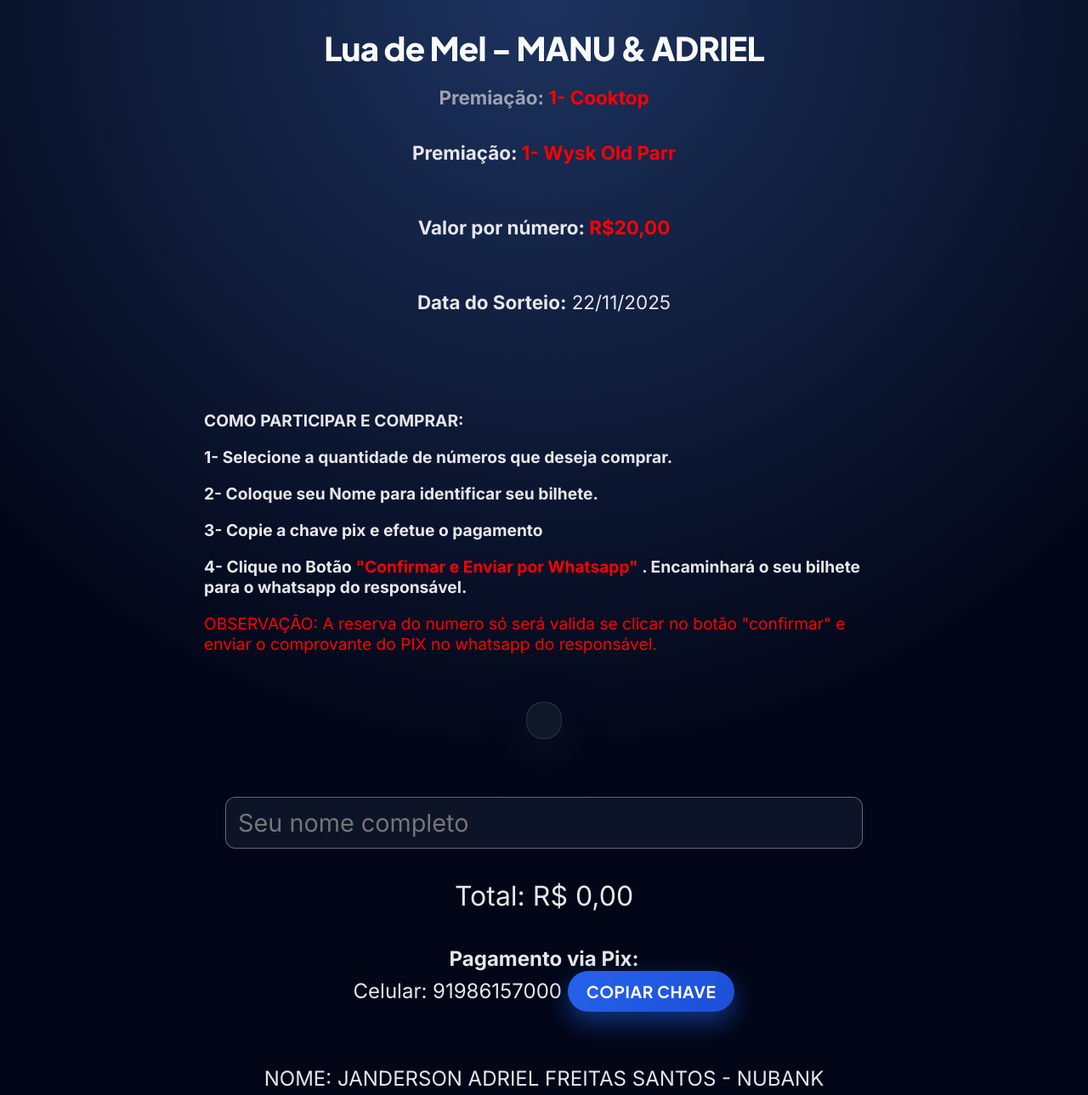
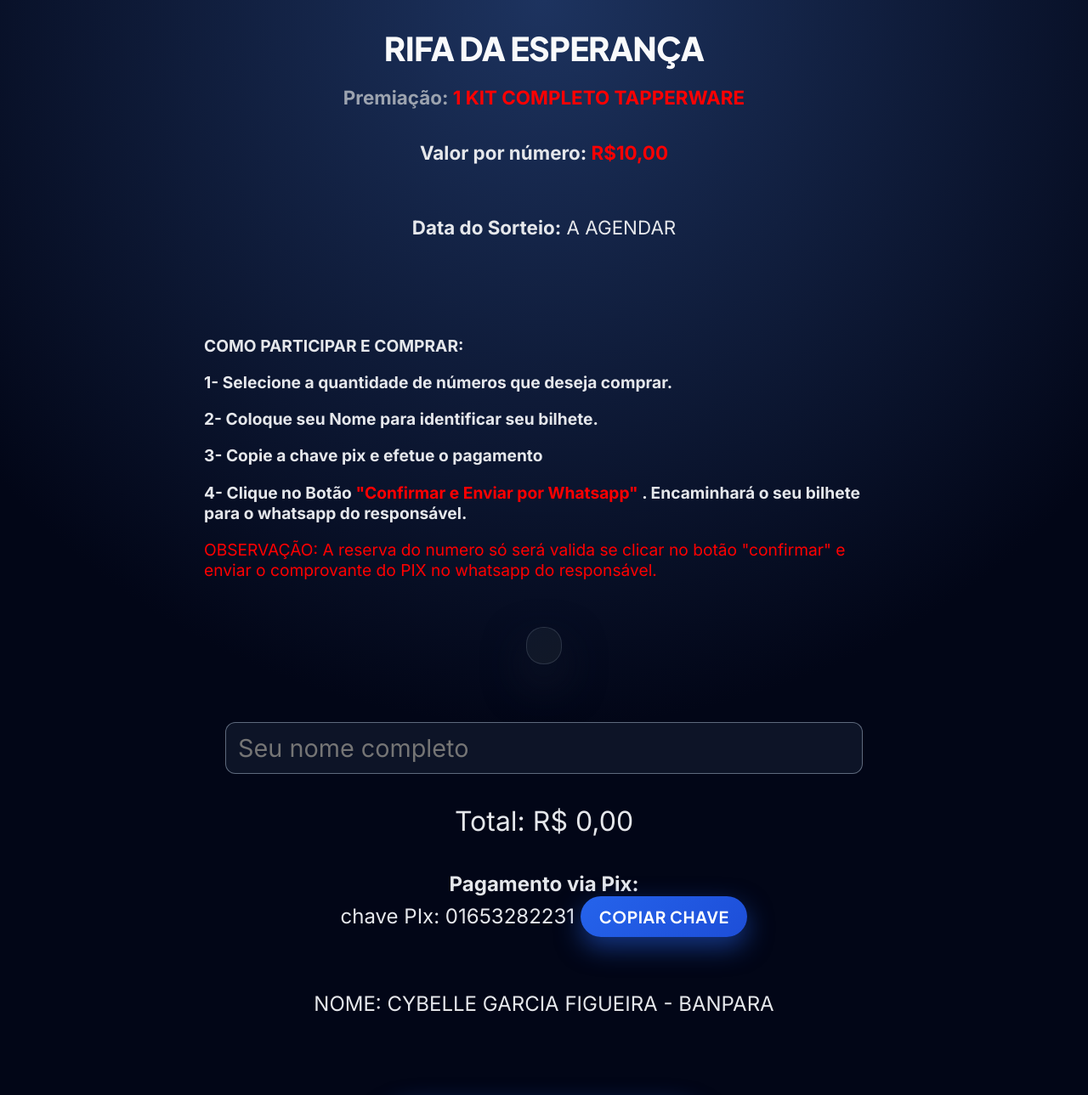
Before and after one commit to tthiagosilva/rifa-online, a plain HTML site: page index.html in a window 1280 px wide. Shown: the top 1289 px of the page at 85% size. Drawn offline with Linux system fonts and the light colour scheme; no server answers.

Commit message:
Update index.html

```diff
--- a/index.html
+++ b/index.html
@@ -2,17 +2,16 @@
 <html lang="pt-BR">
 <head>
   <meta charset="UTF-8" />
-  <title>Lua de Mel - MANU & ADRIEL</title>
+  <title>RIFA DA ESPERANÇA</title>
   <link rel="stylesheet" href="style.css">
   <script src="https://www.gstatic.com/firebasejs/10.11.0/firebase-app-compat.js"></script>
   <script src="https://www.gstatic.com/firebasejs/10.11.0/firebase-firestore-compat.js"></script>
 </head>
 <body>
-  <h1>Lua de Mel - MANU & ADRIEL</h1>
-  <p style= "font-size: 1.4rem; text-align: left; max-width: 800px;"><strong>Premiação:<span style="color:red;"> 1- Cooktop</span></strong></p>
-  <p style= "font-size: 1.4rem; text-align: left; max-width: 800px;"><strong>Premiação:<span style="color:red;"> 1- Wysk Old Parr</span></strong></p>
-  <p style= "font-size: 1.4rem; text-align: left; max-width: 800px;"><strong>Valor por número:<span style="color:red;"> R$20,00</span></strong></p>
-  <p style= "font-size: 1.4rem; text-align: left; max-width: 800px;"><strong>Data do Sorteio:</strong> 22/11/2025</p>
+  <h1>RIFA DA ESPERANÇA</h1>
+  <p style= "font-size: 1.4rem; text-align: left; max-width: 800px;"><strong>Premiação:<span style="color:red;"> 1 KIT COMPLETO TAPPERWARE</span></strong></p>
+    <p style= "font-size: 1.4rem; text-align: left; max-width: 800px;"><strong>Valor por número:<span style="color:red;"> R$10,00</span></strong></p>
+  <p style= "font-size: 1.4rem; text-align: left; max-width: 800px;"><strong>Data do Sorteio:</strong> A AGENDAR</p>
   <br><br>
 
   <div>
@@ -28,10 +27,10 @@
   <br>
   <input style="font-size: 1.8rem;" type="text" id="nome" placeholder="Seu nome completo">
   <div id="total" style="font-size: 2rem; margin-top: 20px;">Total: R$ 0,00</div>
-  <p style= "font-size: 1.5rem;"><strong>Pagamento via Pix:</strong><br> Celular: 91986157000
+  <p style= "font-size: 1.5rem;"><strong>Pagamento via Pix:</strong><br> chave PIx: 01653282231
     <button style= "font-size: 1.2rem;" onclick="copiarPix()">Copiar chave</button>
   </p>
-  <p style= "font-size: 1.5rem;">NOME: JANDERSON ADRIEL FREITAS SANTOS - NUBANK</p>
+  <p style= "font-size: 1.5rem;">NOME: CYBELLE GARCIA FIGUEIRA - BANPARA</p>
   <br><br>
   <button style= "width: 400px; height: 100px; font-size: 1.9rem;" onclick="confirmar()">Confirmar e Enviar via WhatsApp</button>
 
@@ -116,7 +115,7 @@
         `👤 Nome: ${nome}\\n` +
         `🔢 Números: ${selecionados.join(", ")}\\n` +
         `💰 Valor total: R$ ${total.toFixed(2)}\\n` +
-        `📲 Chave Pix: 91986157000 (CELULAR)`;
+        `📲 Chave Pix: 01653282231 (CPF)`;
 
       const link = `https://wa.me/5591986157000?text=${encodeURIComponent(recibo)}`;
       window.open(link, "_blank");
```
